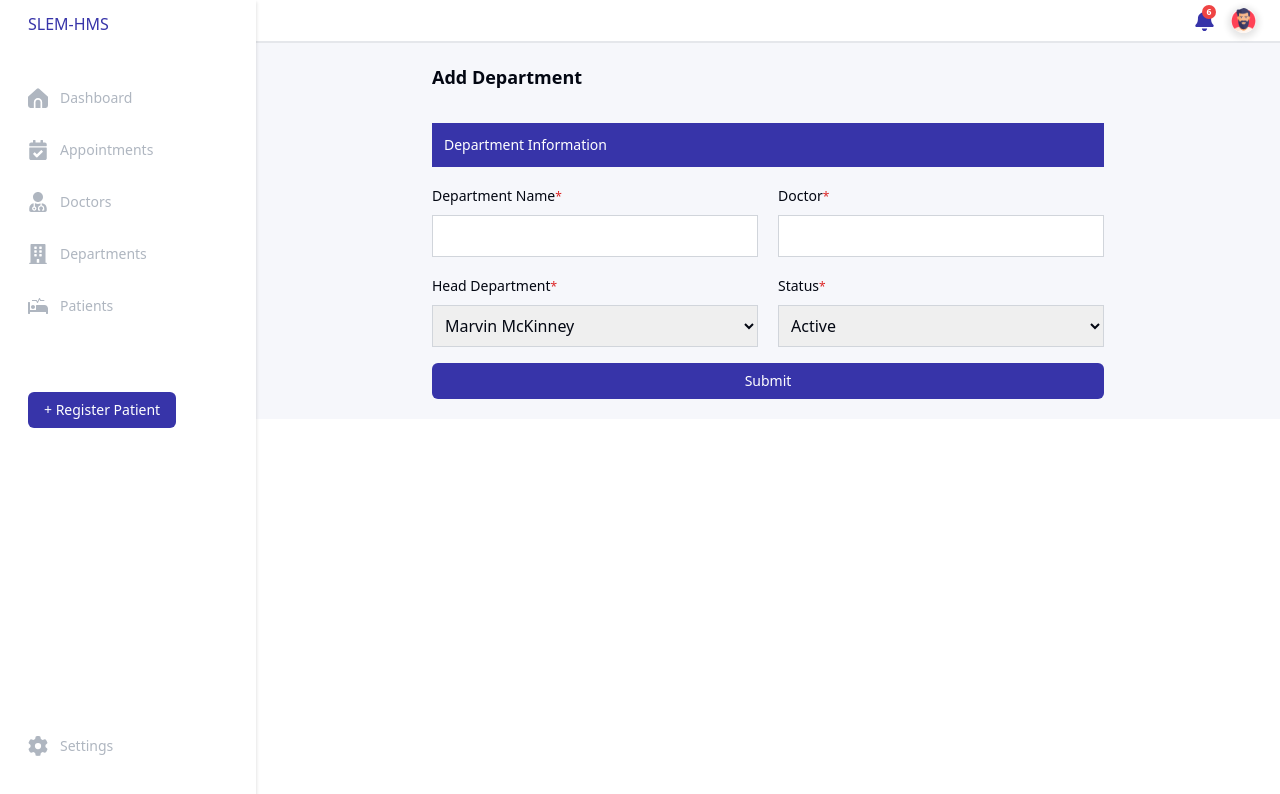
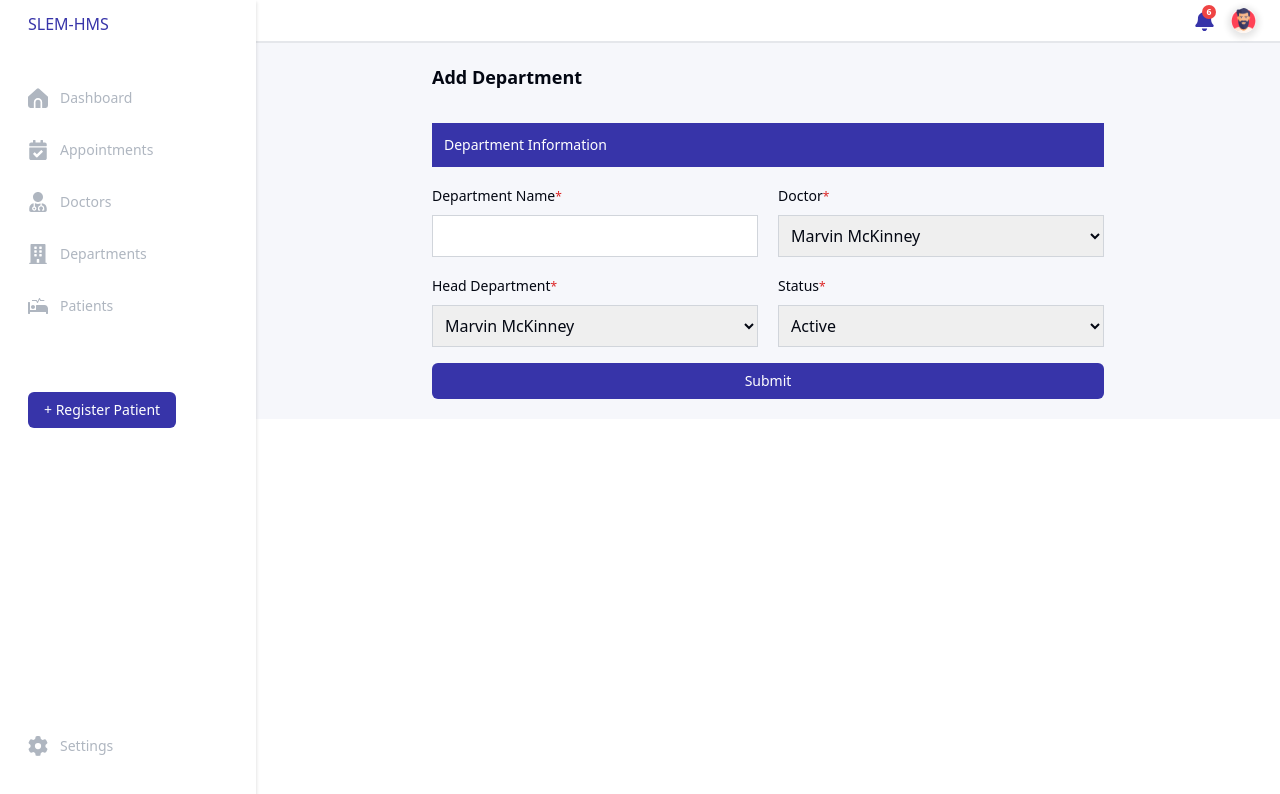
Before and after one commit to Iyk-Tech22/SLEM.Hospital-Management-System.Web, a React (Vite) app: page /account/departments/add-department in a window 1280 px wide. Shown: the top 794 px of the page. Built offline with nearby package versions, Linux system fonts and the light colour scheme.

Commit message:
fixed the issue

```diff
--- a/src/pages/AddDepartment.tsx
+++ b/src/pages/AddDepartment.tsx
@@ -52,12 +52,15 @@ export default function AddDepartment() {
               </div>
               <div className="space-y-2">
                 <Label name="doctor" label="Doctor" className="text-xs text-red-600" required={true} />
-                <input
+                <select
                   id="doctor"
-                  type="text"
-                  className="w-full border border-gray-300 p-2 focus-visible:outline-primaryBlue"
+                  className="w-full border border-gray-300 p-2  focus-visible:outline-primaryBlue"
                   {...register('doctor')}
-                />
+                >
+                   {options.map((option,index)=>{
+                    return <option key={index} value={index}>{option.headDepartment}</option>
+                  })}
+                  </select>
                  {/* ERROR MESSAGE */}
                  {errors.doctor && (
                   <p className="text-red-500 text-xs">
```
